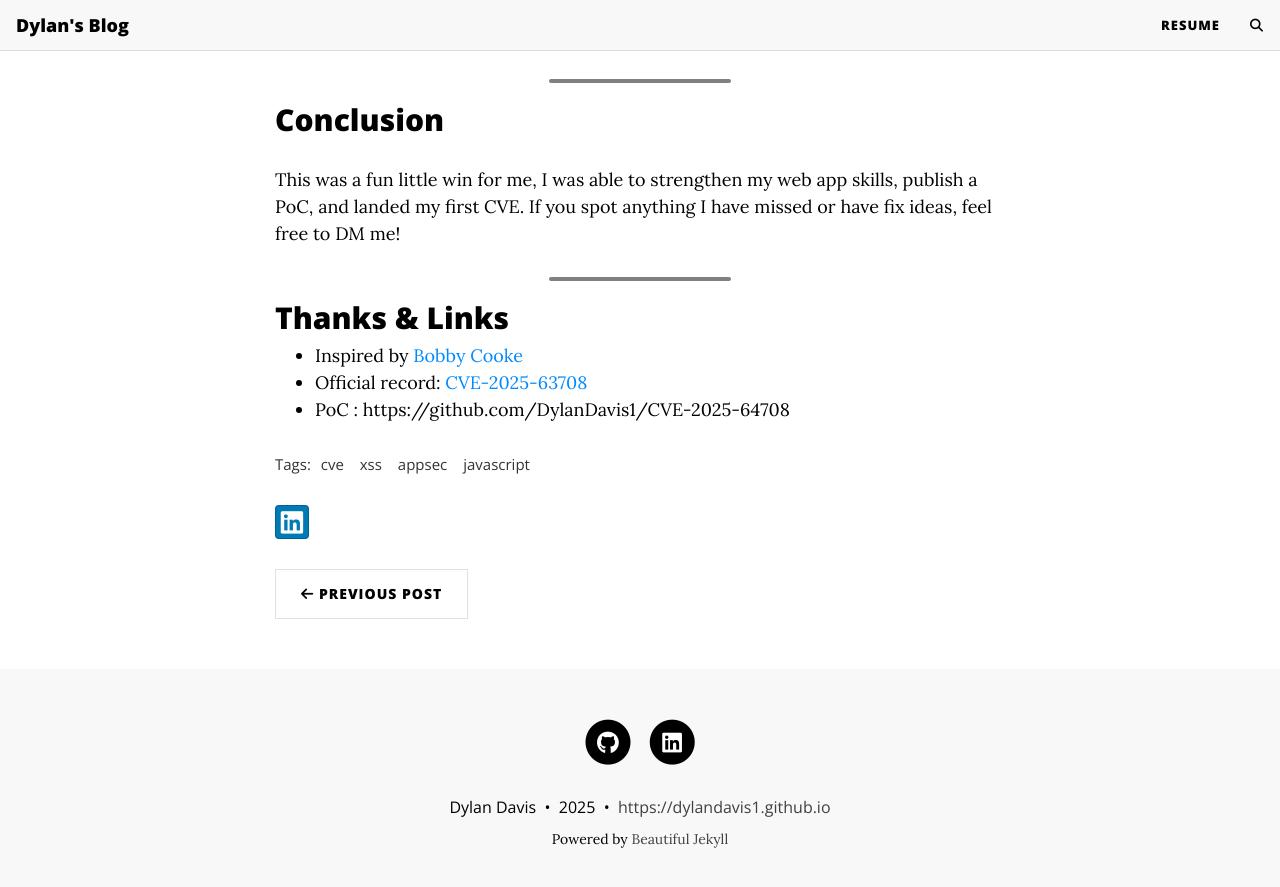
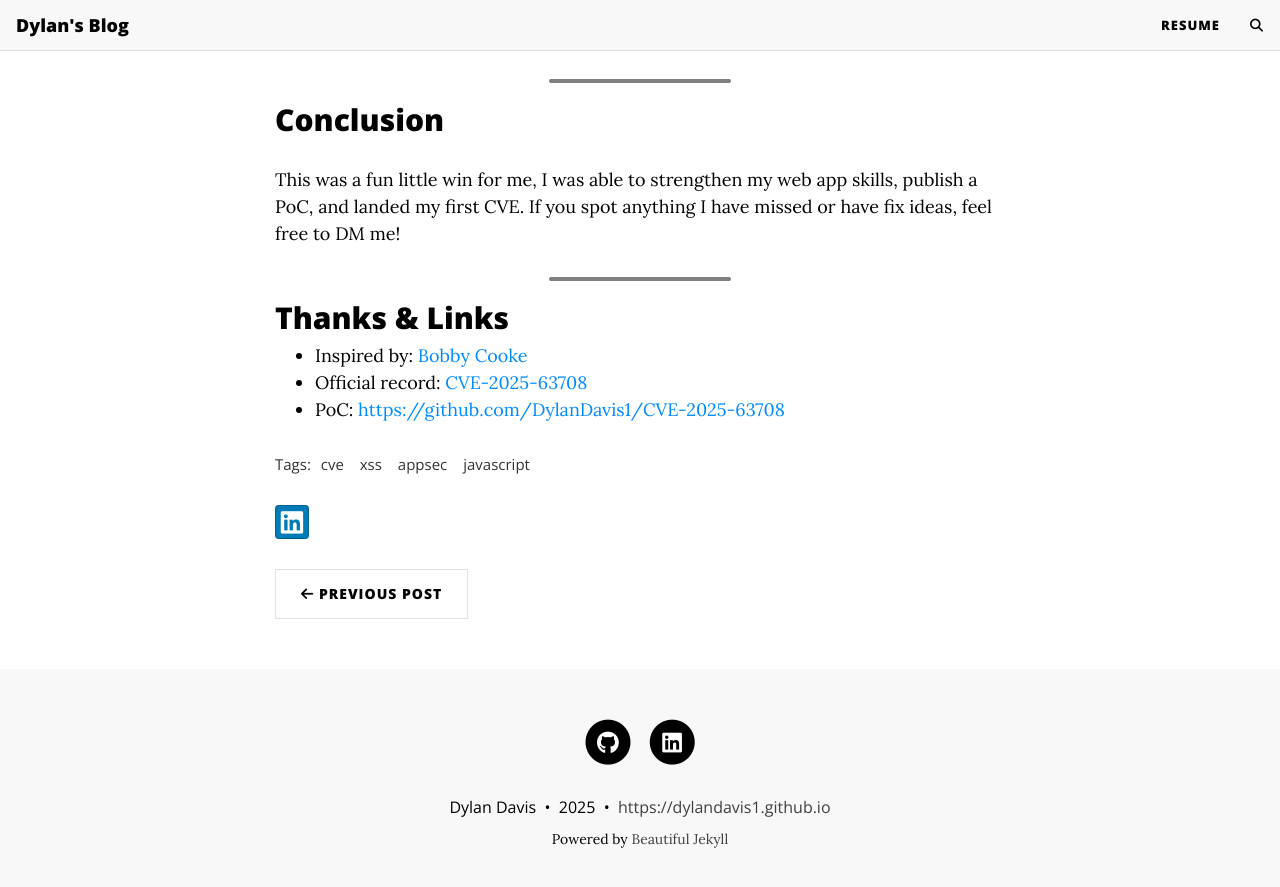
Before and after one commit to DylanDavis1/dylandavis1.github.io, a Jekyll site: the page built from _posts/2025-11-20-Getting-My-First-CVE-2025-63708 .md, in a window 1280 px wide and 900 px high, scrolled down 3253 px. Shown: the top 887 px of the window. Built offline with Jekyll 4.4.1, drawn with Linux system fonts in a browser that asks for light colours; comment, search, counter and statistics services are not loaded; some of the changed lines change nothing that is shown; some of the changed text lies outside the part shown.

Commit message:
Update 2025-11-20-Getting-My-First-CVE-2025-63708 .md

```diff
--- a/_posts/2025-11-20-Getting-My-First-CVE-2025-63708 .md
+++ b/_posts/2025-11-20-Getting-My-First-CVE-2025-63708 .md
@@ -54,7 +54,7 @@
 
 ![image 2.png](https://dylandavis1.github.io/assets/img/CVE-2025-63708/image1.png)
 
-If an attacker can supply or intercept the `webfonts` response, the untrusted `font.family` will get written directly into the page via `innerHTML`.
+If we can supply or intercept the `webfonts` response, the untrusted `font.family` will get written directly into the page via `innerHTML`.
 
 ---
 
@@ -106,6 +106,6 @@
 
 ## Thanks & Links
 
-- Inspired by [Bobby Cooke](https://0xboku.com/2021/09/14/0dayappsecBeginnerGuide.html)
+- Inspired by: [Bobby Cooke](https://0xboku.com/2021/09/14/0dayappsecBeginnerGuide.html)
 - Official record: [CVE-2025-63708](https://www.cve.org/CVERecord?id=CVE-2025-63708)
-- PoC : https://github.com/DylanDavis1/CVE-2025-64708
+- PoC: <https://github.com/DylanDavis1/CVE-2025-63708>
```
